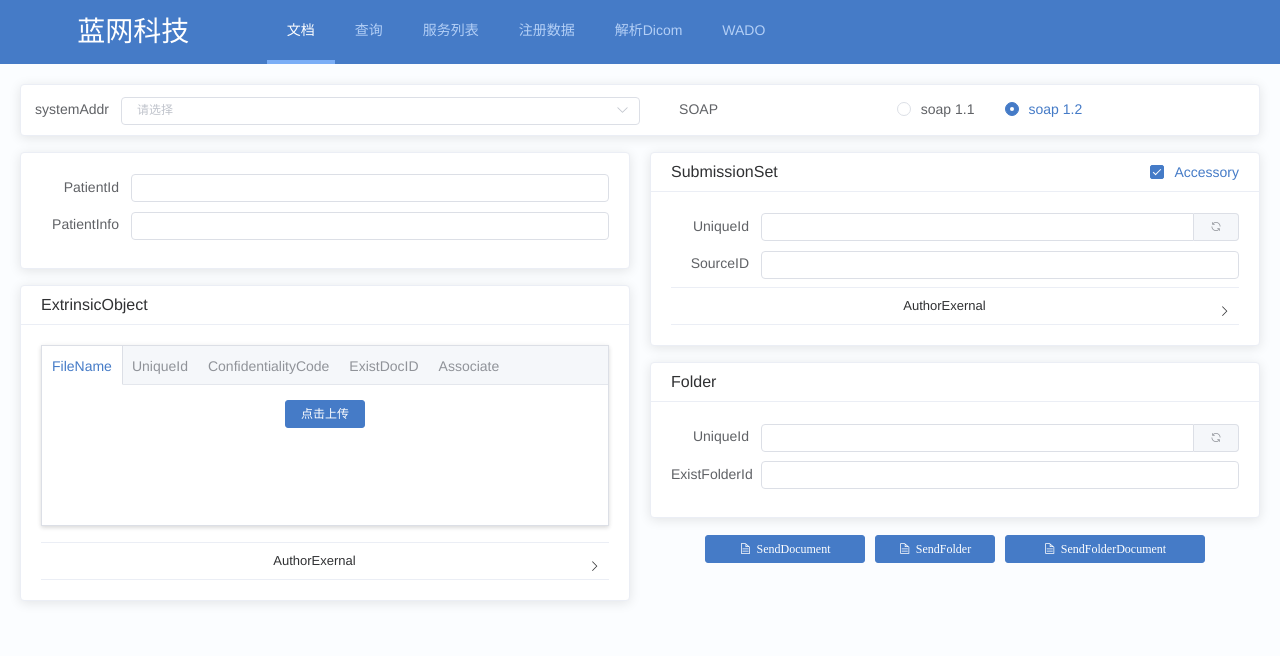
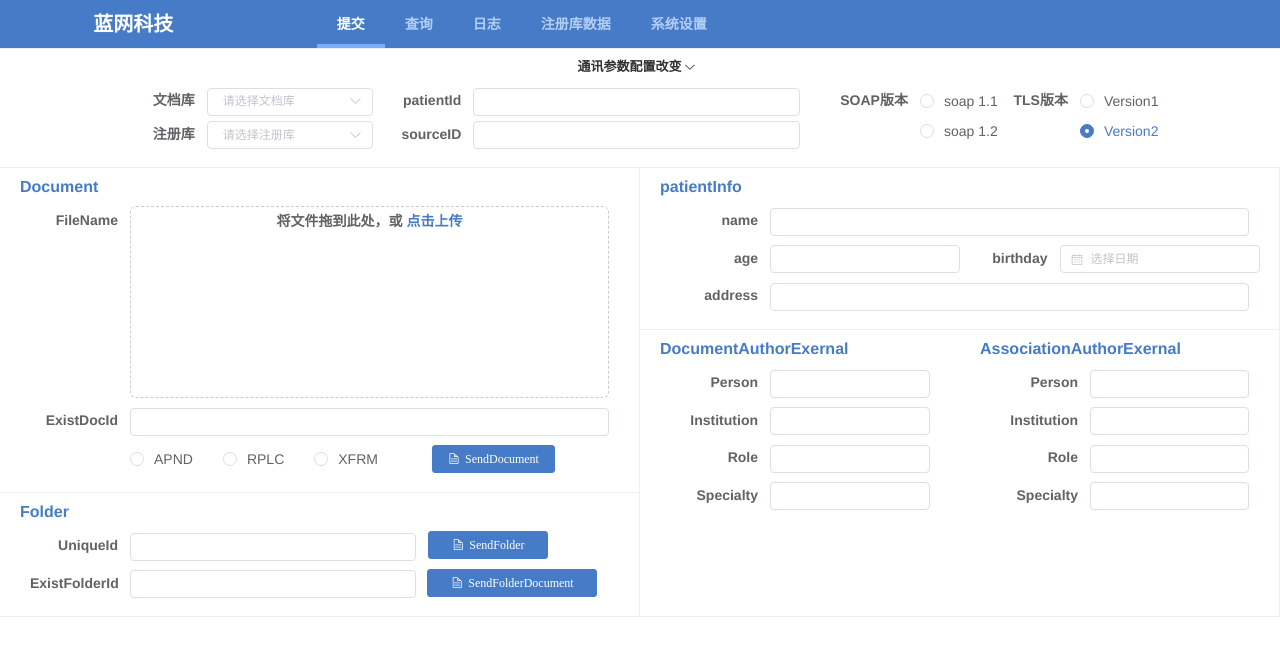
Before and after one commit to chendeping22/IHE, a Vue app in the folder IHE-Test/: page /#/provideDocument in a window 1280 px wide. Shown: the top 656 px of the page. Built offline with nearby package versions, Linux system fonts and the light colour scheme.

Commit message:
分支测试中

```diff
--- a/IHE-Test/config/index.js
+++ b/IHE-Test/config/index.js
@@ -35,7 +35,7 @@ module.exports = {
     },
 
     // Various Dev Server settings
-    host: '192.168.121.205', // can be overwritten by process.env.HOST
+    host: '192.168.121.159', // can be overwritten by process.env.HOST
     port: 8080, // can be overwritten by process.env.PORT, if port is in use, a free one will be determined
     autoOpenBrowser: false,
     errorOverlay: true,
--- a/IHE-Test/src/components/common/Header.vue
+++ b/IHE-Test/src/components/common/Header.vue
@@ -1,78 +1,56 @@
 <template>
-  <div class="lw-main">
+  <div>
     <div class="header-wrap">
       <el-row>
         <el-col :span="5">
           <div class="logo">蓝网科技</div>
         </el-col>
         <el-col :span="18">
-          <div class="header">
-            <el-menu :default-active="onRoutes" class="el-menu-demo  lw-menu" mode="horizontal" @select="selectMenu" unique-opened>
-              <template v-for="item in items">
-                <el-menu-item :key="item.index" :index="item.index" class="lw-menu-item">
-                  {{ item.title }}
-                </el-menu-item>
-              </template>
-            </el-menu>
-          </div>
+          <el-menu :default-active="onRoutes" class="lw-menu" mode="horizontal" @select="selectMenu" unique-opened>
+            <template v-for="item in items">
+              <el-menu-item :key="item.index" :index="item.index">
+                {{ item.title }}
+              </el-menu-item>
+            </template>
+          </el-menu>
         </el-col>
       </el-row>
     </div>
-    <router-view class="lw-main-container"></router-view>
+    <router-view></router-view>
   </div>
 </template>
 <script>
 export default {
   data() {
     return {
-      // defaultActive: "provideDocument",
       items: [
         {
           index: "provideDocument",
-          title: "文档"
+          title: "提交"
         },
         {
           index: "query",
           title: "查询"
         },
         {
-          index: "serviceList",
-          title: "服务列表"
+          index: "log",
+          title: "日志"
         },
         {
           index: "registryData",
-          title: "注册数据"
+          title: "注册库数据"
         },
         {
-          index: "imageFile",
-          title: "解析Dicom"
-        },
-        {
-          index: "wado",
-          title: "WADO"
+          index: "serviceList",
+          title: "系统设置"
         }
       ]
     };
   },
-  // watch: {
-  //   $route: function(to, from) {
-  //     console.log(to, from);
-  //     this.defaultActive = this.$route.meta.headerActive;
-  //   }
-  // },
-  created() {
-  },
+  created() {},
   computed: {
     onRoutes() {
       let str = "";
-      // for (let i = 0; i < this.items.length; i++) {
-      //   let patt = new RegExp(this.items[i].index);
-      //   console.log(this.$route.meta.headerActive)
-      //   if (patt.test(this.$route.meta.headerActive)) {
-      //     str = this.items[i].index;
-      //     break;
-      //   }
-      // }
       str = this.$route.meta.headerActive;
       console.log(str);
       return str;
@@ -89,43 +67,39 @@ export default {
 .header-wrap {
   background-color: #457bc7;
 }
-
-/* .header {
-  width: 1100px;
-  margin: 0 auto;
-} */
+.logo {
+  float: left;
+  width: 100%;
+  color: #fff;
+  text-align: center;
+  line-height: 48px;
+  font-size: 20px;
+}
 .lw-menu {
   float: left;
-  height: 100%;
+  height: 48px;
   box-sizing: border-box;
   border-bottom-width: 0px;
   background-color: #457bc7;
+  width: 100%;
+  padding-left: 50px;
 }
-
 .el-menu--horizontal > .el-menu-item.is-active,
 .el-menu--horizontal > .el-submenu.is-active .el-submenu__title {
   color: #fff;
-  height: 100%;
+  height: 48px;
+  line-height: 48px;
   border-bottom: 4px solid #7baef6;
 }
-
 .el-menu--horizontal .el-menu-item {
   color: #b3cff6;
   transition: color 0.2s;
+  height: 48px;
+  line-height: 48px;
 }
-
 .el-menu--horizontal .el-menu-item:focus,
 .el-menu--horizontal .el-menu-item:hover {
   color: #fff;
   background-color: #457bc7;
 }
-
-.logo {
-  float: left;
-  width: 100%;
-  color: #fff;
-  text-align: center;
-  line-height: 64px;
-  font-size: 28px;
-}
 </style>
--- a/IHE-Test/src/components/page/FindDocument.vue
+++ b/IHE-Test/src/components/page/FindDocument.vue
@@ -2,15 +2,6 @@
 	<div class="" v-loading="loading" element-loading-text="拼命加载中" element-loading-spinner="el-icon-loading">
 		<div class="search-content">
 			<el-form ref="searchForm" :model="searchForm" :rules="searchRules" label-width="200px">
-				<el-row :gutter="12">
-					<el-col :span="12">
-						<el-form-item label="SystemAddr" prop="systemAddr">
-	              		<el-input v-model="searchForm.systemAddr"></el-input>
-	            	</el-form-item>
-					</el-col>
-					<el-col :span="12">
-					</el-col>
-	           </el-row>
 				<el-row :gutter="12">
 					<el-col :span="12">
 						<el-form-item label="PatientId" prop="patientId">
@@ -26,6 +17,8 @@
 						</el-form-item>
 					</el-col>
 				</el-row>
+				<el-collapse v-model="activeNames">
+					<el-collapse-item title="更多参数查询" name="1">
 						<el-row :gutter="12">
 							<el-col :span="12">
 								<el-form-item label="ClassCode" prop="classCode">
@@ -130,6 +123,9 @@
 								</el-form-item>
 							</el-col>
 						</el-row>
+					</el-collapse-item>
+				</el-collapse>
+
 			</el-form>
 			<div class="search-btn center">
 				<el-button type="primary" @click="FindDocument('searchForm')">确认</el-button>
@@ -152,6 +148,12 @@
 						</el-table-column>
 						<el-table-column prop="address" label="EntryID">
 						</el-table-column>
+						<el-table-column fixed="right" label="操作" width="150">
+							<template slot-scope="scope">
+								<el-button  type="text" size="small">获取</el-button>
+								<el-button type="text" size="small">解析</el-button>
+							</template>
+						</el-table-column>
 					</el-table>
 				</el-tab-pane>
 			</el-tabs>
@@ -168,9 +170,17 @@ export default {
       tableData: [],
       loading: false,
       activeName: "first",
-      xdsJson:{},
+      xdsJson: {},
+			 tableData: [{
+          date: '2016-05-03',
+          name: '王小虎',
+          province: '上海',
+          city: '普陀区',
+          address: '上海市普陀区金沙江路 1518 弄',
+          zip: 200333
+        }],
       searchForm: {
-      	systemAddr:"http://192.168.121.49:8787/upload",
+        systemAddr: "http://192.168.121.49:8787/upload",
         patientId: "",
         status: "",
         classCode: "",
@@ -210,7 +220,7 @@ export default {
     FindDocument(formName) {
       this.$refs[formName].validate(valid => {
         if (valid) {
-          console.log(this.$refs)
+          console.log(this.$refs);
           // let url = "/xdsb/sendDocument";
           // let params = JSON.parse(JSON.stringify(self.infoForm));
           // console.log(this.infoForm.extrinsicFileName);
@@ -223,12 +233,12 @@ export default {
           // })
           console.log(urlName.document.sendDocument);
           let params = JSON.parse(JSON.stringify(this.searchForm));
-          this.xdsJson['xdsJson'] = JSON.stringify(params);
+          this.xdsJson["xdsJson"] = JSON.stringify(params);
           console.log(this.xdsJson);
           //        http://192.168.121.49:8080/xdsb/findDocuments
-          this.$axios.post('/xdsb/findDocuments',this.xdsJson).then((res)=>{
-           console.log(res)
-         })
+          this.$axios.post("/xdsb/findDocuments", this.xdsJson).then(res => {
+            console.log(res);
+          });
         }
       });
     },
@@ -246,4 +256,5 @@ export default {
 };
 </script>
 <style>
+
 </style>
--- a/IHE-Test/src/components/page/ProvideDocument.vue
+++ b/IHE-Test/src/components/page/ProvideDocument.vue
@@ -1,100 +1,98 @@
 
 <template>
+
   <div>
-    <el-form ref="infoForm" :model="infoForm" :rules="infoRules" label-width="90px" class="form-wrap">
-      <el-row>
-        <el-col :span="24">
-          <el-card class="box-card" body-style="padding:10px">
+    <v-param></v-param>
+    <el-form ref="infoForm" :model="infoForm" :rules="infoRules" label-width="100px">
       <el-row>
         <el-col :span="12">
-                <el-form-item label="systemAddr" prop="systemAddr" style="margin-bottom:0">
-                  <!-- <el-input v-model="infoForm.systemAddr"></el-input> -->
-                  <el-select v-model="value" placeholder="请选择" style="width:100%">
-                    <el-option
-                    v-for="item in options"
-                    :key="item.value"
-                    :label="item.label"
-                    :value="item.value">
-                    </el-option>
-                  </el-select>
+          <el-card class="box-card clearmarginleft">
+            <div slot="header" class="clearfix">
+              <span>Document</span>
+            </div>
+            <el-form-item label="FileName" prop="FileName">
+              <el-upload class="upload-demo" drag action="https://jsonplaceholder.typicode.com/posts/" multiple>
+                <div class="el-upload__text">将文件拖到此处，或
+                  <em>点击上传</em>
+                </div>
+              </el-upload>
+            </el-form-item>
+            <el-form-item label="ExistDocId" prop="ExistDocId">
+              <el-input v-model="infoForm.ExistDocId">
+              </el-input>
+            </el-form-item>
+            <el-form-item prop="ExistDocId">
+              <el-radio-group v-model="radio2" style="float:left">
+                <el-radio :label="3">APND</el-radio>
+                <el-radio :label="6">RPLC</el-radio>
+                <el-radio :label="9">XFRM</el-radio>
+              </el-radio-group>
+              <el-button type="primary" icon="el-icon-document" @click="SendDocument('infoForm')">SendDocument</el-button>
+            </el-form-item>
+          </el-card>
+          <el-card class="box-card">
+            <div slot="header" class="clearfix">
+              <span>Folder</span>
+            </div>
+            <el-row>
+              <el-col :span="16">
+                <el-form-item label="UniqueId" prop="folderId">
+                  <el-input v-model="infoForm.folderId">
+                  </el-input>
+                </el-form-item>
+              </el-col>
+              <el-col :span="6">
+                <el-button type="primary" icon="el-icon-document" style="width:120px" @click="SendFolder('infoForm')">SendFolder</el-button>
+              </el-col>
+            </el-row>
+            <el-row>
+              <el-col :span="16">
+                <el-form-item label="ExistFolderId" prop="existFolderId">
+                  <el-input v-model="infoForm.existFolderId"></el-input>
+                </el-form-item>
+              </el-col>
+              <el-col :span="8">
+                <el-button type="primary" icon="el-icon-document" style="width:170px" @click="SendFolderDocument('infoForm')">SendFolderDocument</el-button>
+              </el-col>
+            </el-row>
+          </el-card>
+
+        </el-col>
+        <el-col :span="12">
+
+          <el-card class="box-card">
+            <div slot="header" class="clearfix">
+              <span>patientInfo</span>
+            </div>
+            <el-form-item label="name" prop="name">
+              <el-input v-model="infoForm.name">
+              </el-input>
+            </el-form-item>
+            <el-col :span="12">
+              <el-form-item label="age" prop="age">
+                <el-input v-model="infoForm.age">
+                </el-input>
               </el-form-item>
             </el-col>
             <el-col :span="12">
-                <el-form-item label="SOAP" prop="versionInfo" style="margin-bottom:0">
-                  <el-radio-group v-model="infoForm.versionInfo">
-                    <el-radio label="soap1.1">soap 1.1</el-radio>
-                    <el-radio label="soap1.2">soap 1.2</el-radio>
-                  </el-radio-group>
+              <el-form-item label="birthday" prop="birthday">
+                <el-date-picker v-model="value1" type="date" placeholder="选择日期" style="width:200px">
+                </el-date-picker>
               </el-form-item>
             </el-col>
-            </el-row>
 
-          </el-card>
-        </el-col>
-      </el-row>
-      <el-row>
-        <el-col :span="12"  style="padding-right:10px">
-          <el-card class="box-card">
-            <!-- <div slot="header" class="clearfix">
-              <span>Patient</span>
-            </div> -->
-            <el-form-item label="PatientId" prop="patientId">
-              <el-input  v-model="infoForm.patientId"></el-input>
-            </el-form-item>
-            <el-form-item label="PatientInfo" prop="patientInfo">
-              <el-input v-model="infoForm.patientInfo">
-              </el-input>
-            </el-form-item>
-          </el-card>
-          <el-card class="box-card clearmarginleft">
-            <div slot="header" class="clearfix">
-              <span>ExtrinsicObject</span>
-              <!-- <el-button type="primary" icon="el-icon-refresh" style="float:right;padding: 4px 8px;width:50px"></el-button> -->
-            </div>
-            <template>
-              <el-tabs type="border-card" style="margin-bottom:16px">
-                <el-tab-pane label="FileName">
-
-                  <el-upload class="upload-demo" ref="upload" name="xdsbFile" :action="urlName.document.sendDocument" :auto-upload="false" :show-file-list="true" :data="xdsJson" :before-remove="beforeRemove" :before-upload="beforeUpload" multiple>
-                    <el-button type="primary">点击上传</el-button>
-                  </el-upload>
-                </el-tab-pane>
-                <el-tab-pane label="UniqueId">
-                  <el-form-item prop="extrinsicUniqueId">
-                    <el-input v-model="infoForm.extrinsicUniqueId" type="textarea" :autosize="{ minRows: 4, maxRows: 16}" placeholder="UniqueId">
+            <el-form-item label="address" prop="address">
+              <el-input v-model="infoForm.address">
               </el-input>
             </el-form-item>
 
-                </el-tab-pane>
-                <el-tab-pane label="ConfidentialityCode">
-                  <el-form-item prop="ConfidentialityCode">
-                    <el-input v-model="infoForm.ConfidentialityCode" type="textarea" :autosize="{ minRows: 4, maxRows: 16}" placeholder="ConfidentialityCode">
-                    </el-input>
-                  </el-form-item>
-
-                </el-tab-pane>
-                <el-tab-pane label="ExistDocID">
-                  <el-form-item prop="existDocId">
-                    <el-input v-model="infoForm.existDocId" type="textarea" :autosize="{ minRows: 4, maxRows: 16}" placeholder="ExistDocID">
-                    </el-input>
-                  </el-form-item>
-
-                </el-tab-pane>
-                <el-tab-pane label="Associate">
-                  <el-form-item prop="extrinsicAssociate">
-                    <el-radio-group v-model="infoForm.extrinsicAssociate" style="margin-left:-90px">
-                      <el-radio label="APND">APND</el-radio>
-                      <el-radio label="RPLC">RPLC</el-radio>
-                      <el-radio label="XFRM">XFRM</el-radio>
-                    </el-radio-group>
-                  </el-form-item>
-                  <el-button type="primary" >清除</el-button>
-                </el-tab-pane>
-              </el-tabs>
-            </template>
-
-            <el-collapse v-model="activeNames">
-              <el-collapse-item title="AuthorExernal" name="1">
+          </el-card>
+          <el-row>
+            <el-col :span="12">
+              <el-card class="box-card" body-style="height: 238px;" style="border-right: none;">
+                <div slot="header" class="clearfix">
+                  <span>DocumentAuthorExernal</span>
+                </div>
                 <el-form-item label="Person" prop="extrinsicAuthorPerson">
                   <el-input v-model="infoForm.extrinsicAuthorPerson"></el-input>
                 </el-form-item>
@@ -107,63 +105,29 @@
                 <el-form-item label="Specialty" prop="extrinsicAuthorSpecialty">
                   <el-input v-model="infoForm.extrinsicAuthorSpecialty"></el-input>
                 </el-form-item>
-              </el-collapse-item>
-            </el-collapse>
               </el-card>
             </el-col>
-        <el-col :span="12" style="padding-left:10px">
-          <el-card class="box-card">
+            <el-col :span="12">
+              <el-card class="box-card" body-style="height: 238px;">
                 <div slot="header" class="clearfix">
-              <span>SubmissionSet</span>
-              <el-checkbox v-model="checked" style="float:right">Accessory</el-checkbox>
+                  <span>AssociationAuthorExernal</span>
                 </div>
-            <el-form-item label="UniqueId" prop="submissionSetUniqueId">
-              <el-input v-model="infoForm.submissionSetUniqueId">
-                <el-button slot="append" icon="el-icon-refresh"></el-button>
-              </el-input>
+                <el-form-item label="Person" prop="extrinsicAuthorPerson">
+                  <el-input v-model="infoForm.extrinsicAuthorPerson"></el-input>
                 </el-form-item>
-            <el-form-item label="SourceID" prop="submissionSetSourceId">
-              <el-input v-model="infoForm.submissionSetSourceId">
-              </el-input>
+                <el-form-item label="Institution" prop="extrinsicAuthorInstitution">
+                  <el-input v-model="infoForm.extrinsicAuthorInstitution"></el-input>
                 </el-form-item>
-            <el-collapse v-model="activeNames1">
-              <el-collapse-item title="AuthorExernal" name="1">
-                <el-form-item label="Person" prop="submissionSetAuthorPerson">
-                  <el-input v-model="infoForm.submissionSetAuthorPerson"></el-input>
+                <el-form-item label="Role" prop="extrinsicAuthorRole">
+                  <el-input v-model="infoForm.extrinsicAuthorRole"></el-input>
                 </el-form-item>
-                <el-form-item label="Institution" prop="submissionSetAuthorInstitution">
-                  <el-input v-model="infoForm.submissionSetAuthorInstitution"></el-input>
+                <el-form-item label="Specialty" prop="extrinsicAuthorSpecialty">
+                  <el-input v-model="infoForm.extrinsicAuthorSpecialty"></el-input>
                 </el-form-item>
-                <el-form-item label="Role" prop="submissionSetAuthorRole">
-                  <el-input v-model="infoForm.submissionSetAuthorRole"></el-input>
-                </el-form-item>
-                <el-form-item label="Specialty" prop="submissionSetAuthorSpecialty">
-                  <el-input v-model="infoForm.submissionSetAuthorSpecialty"></el-input>
-                </el-form-item>
-              </el-collapse-item>
-            </el-collapse>
+              </el-card>
+            </el-col>
+          </el-row>
 
-          </el-card>
-
-          <el-card class="box-card">
-            <div slot="header" class="clearfix">
-              <span>Folder</span>
-            </div>
-            <el-form-item label="UniqueId" prop="folderId">
-              <el-input v-model="infoForm.folderId">
-                <el-button slot="append" icon="el-icon-refresh"></el-button>
-              </el-input>
-            </el-form-item>
-            <el-form-item label="ExistFolderId" prop="existFolderId">
-              <el-input v-model="infoForm.existFolderId"></el-input>
-            </el-form-item>
-
-          </el-card>
-          <el-form-item>
-            <el-button type="primary" icon="el-icon-document" style="margin-left: -90px;width:160px" @click="SendDocument('infoForm')">SendDocument</el-button>
-            <el-button type="primary" icon="el-icon-document" style="width:120px" @click="SendFolder('infoForm')">SendFolder</el-button>
-            <el-button type="primary" icon="el-icon-document" style="width:200px" @click="SendFolderDocument('infoForm')">SendFolderDocument</el-button>
-          </el-form-item>
         </el-col>
       </el-row>
 
@@ -176,6 +140,7 @@
   </div>
 </template>
 <script>
+import vParam from "../common/param";
 import { config, urlName } from "../../utils/config";
 import { urlTool } from "../../utils/common";
 export default {
@@ -189,16 +154,6 @@ export default {
       centerDialogVisible: false,
       activeNames: [],
       activeNames1: [],
-      options: [
-        {
-          value: "选项1",
-          label: "http://192.168.121.66:8080/wadoImage/upload"
-        },
-        {
-          value: "选项2",
-          label: "https://192.168.121.66:8080/wadoImage/upload"
-        }
-      ],
       value: "",
       infoForm: {
         // xdsJson:{
@@ -333,18 +288,18 @@ export default {
         if (valid) {
           console.log(self.$refs);
 
-          // let url = "/xdsb/sendDocument";
-          // let params = JSON.parse(JSON.stringify(self.infoForm));
+          let url = "/xdsb/sendDocument";
+          let params = JSON.parse(JSON.stringify(self.infoForm));
           // console.log(this.infoForm.extrinsicFileName);
           // delete params.folderId;
           // delete params.existFolderId;
           // this.xdsJson = params
           // console.log(this.xdsJson);
           self.$refs.upload.submit();
-          // console.log("SendDocument")
-          // self.$axios.post(url,this.xdsJson).then((res)=>{
-          //   console.log(res)
-          // })
+          console.log("SendDocument");
+          self.$axios.post(url, this.xdsJson).then(res => {
+            console.log(res);
+          });
         }
       });
     },
@@ -384,6 +339,9 @@ export default {
         }
       });
     }
+  },
+  components: {
+    vParam
   }
 };
 </script>
@@ -404,17 +362,40 @@ export default {
 .el-form-item {
   margin-bottom: 8px;
 }
-.el-collapse-item__header{
+.el-collapse-item__header {
   height: 36px;
-  line-height: 36px
+  line-height: 36px;
+  color: #457bc7;
 }
 </style>
 <style>
-.el-tabs--border-card>.el-tabs__content{
+.el-tabs--border-card > .el-tabs__content {
   height: 110px;
 }
-.el-collapse-item__header{
+/* .el-collapse-item__header {
   height: 36px;
-  line-height: 36px
+  line-height: 36px;
+} */
+.el-upload {
+  display: block;
+}
+.el-upload-dragger {
+  width: 100%;
+  height: auto;
+  border: none;
+}
+.el-upload-list {
+  /* height: 140px; */
+}
+.upload-demo {
+  border: 1px dashed #ccc;
+  border-radius: 6px;
+  height: 190px;
+}
+.el-card__body {
+  padding: 0 30px 10px 30px;
+}
+.el-collapse-item__arrow {
+  float: none;
 }
 </style>
--- a/IHE-Test/src/router/index.js
+++ b/IHE-Test/src/router/index.js
@@ -164,6 +164,13 @@ export default new Router({
           component: resolve => require(['../components/page/registryData.vue'], resolve),
         },
         {
+          path: '/log',
+          meta: {
+            headerActive: 'log'
+          },
+          component: resolve => require(['../components/page/log.vue'], resolve),
+        },
+        {
           path: '/imageFile',
           meta: {
             headerActive: 'imageFile'
--- a/IHE-Test/static/css/main.css
+++ b/IHE-Test/static/css/main.css
@@ -1,11 +1,10 @@
 html,body{
     height: 100%;
-    overflow: hidden;
+    font-weight: bold;
 }
 
 #app,.lw-container {
     height: 100%;
-    overflow: hidden;
     text-align: center
 }
 body {
@@ -19,27 +18,22 @@ select,
 textarea {
       font-family: "Microsoft YaHei","微软雅黑"
   }
-.lw-main {
-    height: 100% ;
-    background-color: #fbfdff;
-    overflow: hidden
-}
-
-.lw-main-container {
-    height: calc(100% - 64px);
-    background-color: #fbfdff;
-    overflow: auto
-}
 .center{
     text-align: center;
 }
 
 .el-card__header{
     padding: 10px 20px;
-    text-align: left
+    text-align: left;
+    border: none;
+    color: #457bc7
 }
 .el-card {
-  margin-bottom: 16px;
+  border: none;
+  box-shadow:none;
+  border-radius: 0;
+      border-right: 1px solid #ebeef5;
+    border-bottom: 1px solid #ebeef5;
 }
 
 .el-form-item {
@@ -76,6 +70,7 @@ textarea {
 
 .search-btn {
     margin-bottom: 16px;
+    margin-top: 16px
 }
 
 /* .el-button {
@@ -87,6 +82,7 @@ textarea {
 
 .el-tabs__header{
     margin-bottom:0;
+
 }
 .el-tabs--top.el-tabs--border-card .el-tabs__item:nth-child(2){
   padding-left: 10px;
@@ -102,3 +98,16 @@ textarea {
     margin-top:20px;
     margin-bottom:0
 }
+.el-collapse-item__header{
+    line-height: 36px;
+    height: 36px;
+    font-weight: bold;
+  }
+  .el-collapse-item__arrow{
+    line-height: 36px;
+  }
+
+  .el-radio{
+      height: 30px;
+      line-height: 30px
+  }
```
Also changed, not shown: IHE-Test/src/components/page/FindFolder.vue (+6 -1 lines), IHE-Test/src/components/page/FindSubmissionSet.vue (+6 -1 lines), IHE-Test/src/components/page/QueryContainer.vue (+7 -1 lines), IHE-Test/src/components/page/log.vue (added). Lines whose indentation alone changed are shown as unchanged.
